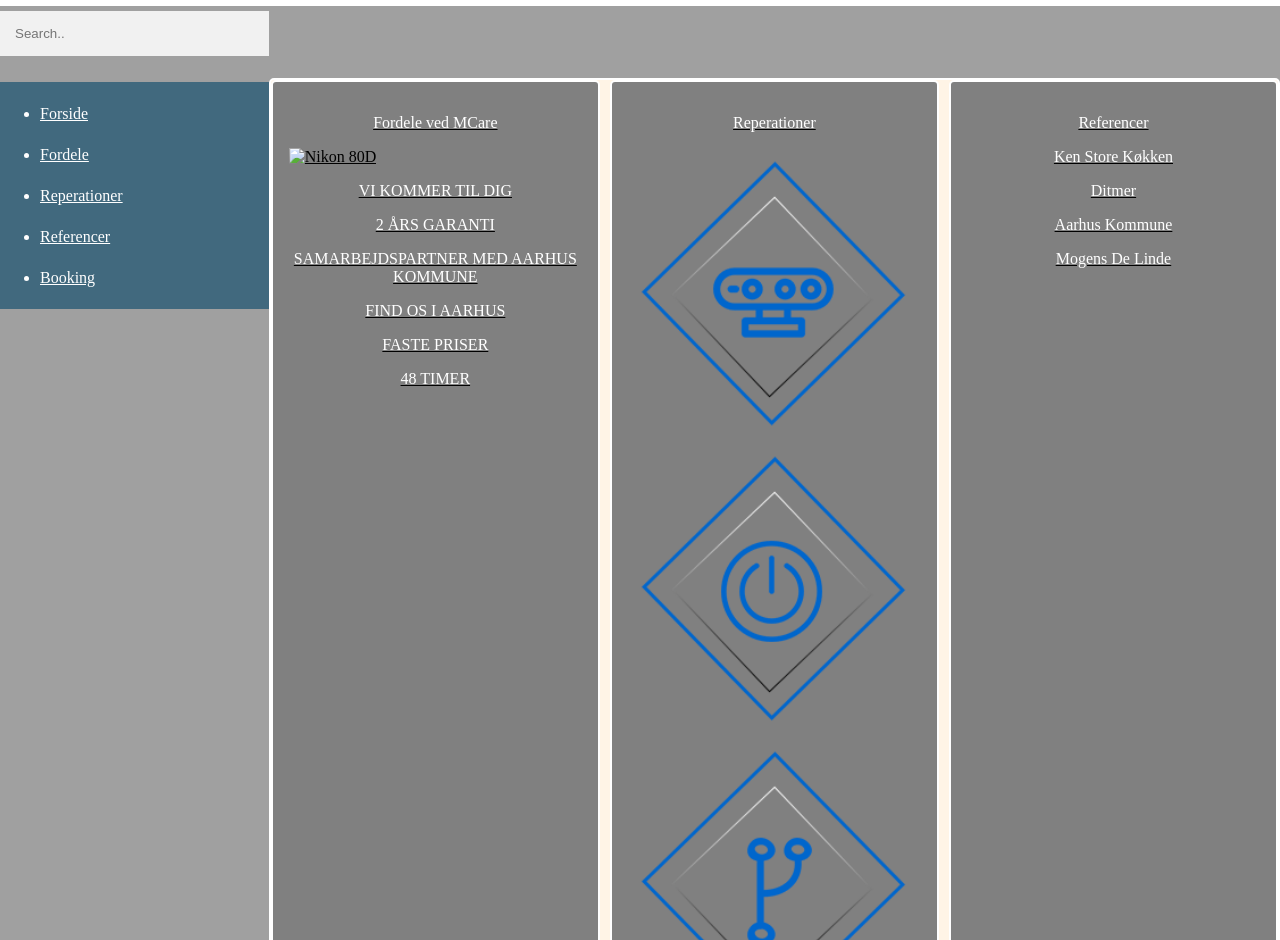
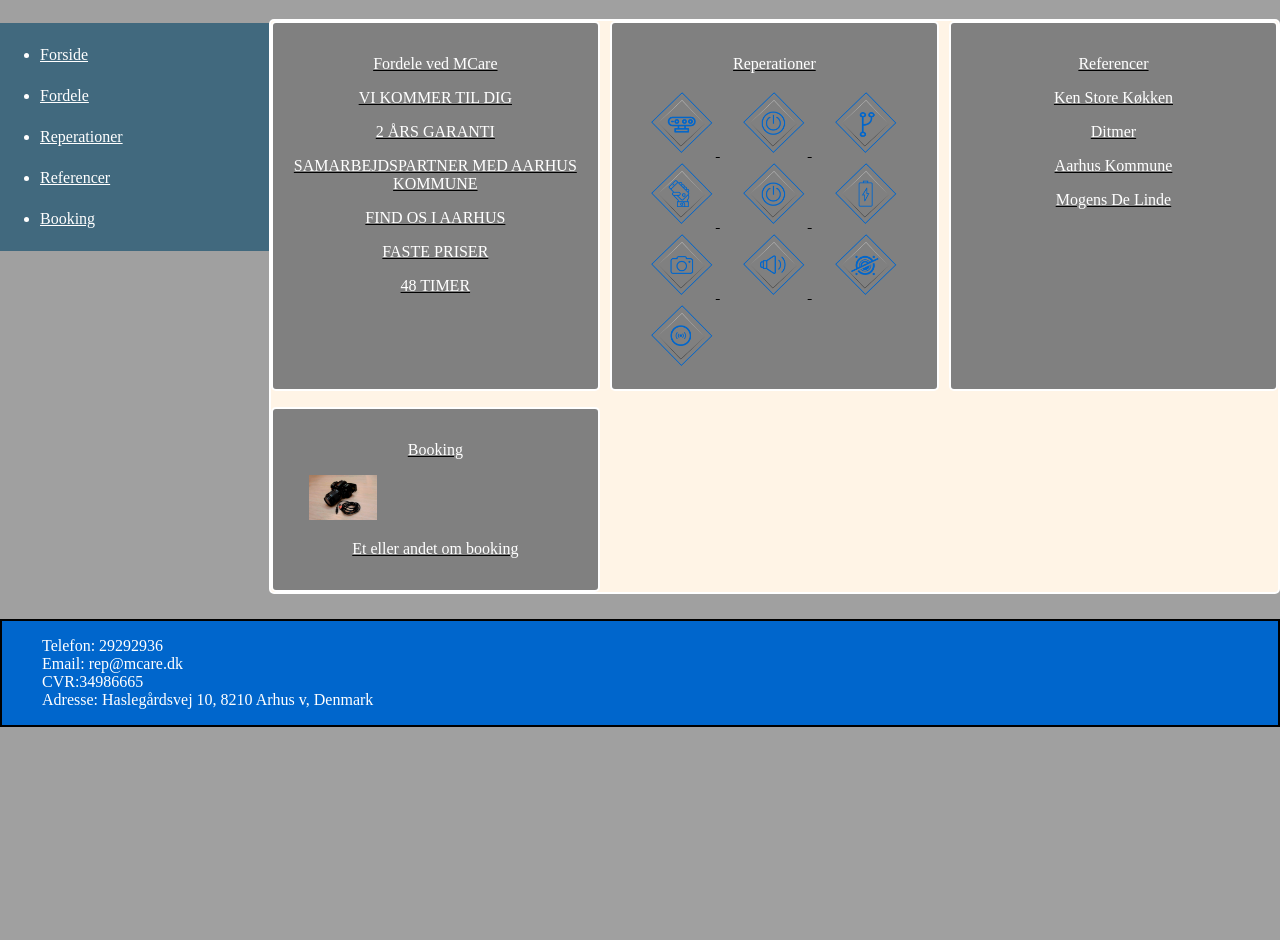
Before and after one commit to Elylyssa/digital-startup, a plain HTML site: page index.html in a window 1280 px wide. Shown: the part 186-1126 px from the top of the page. After the commit the page ends 913 px from the top, so only its background shows below. Drawn offline with Linux system fonts and the light colour scheme; files whose address does not match are found by name.

Commit message:
bmthguny7j6,

```diff
--- a/css/style.css
+++ b/css/style.css
@@ -19,7 +19,8 @@ body {
   }
 
 img {
-  width: 100%;
+  width: 30%;
+  padding-left: 7%;
 }
 .wrapper {
   display: grid;
@@ -66,6 +67,7 @@ h1 {
 a {
     color: black;
 }
+
 
 /* --------------- Menu stuff -------------- */
 
@@ -189,6 +191,18 @@ h1 {
     margin-right: 23%;
 }
 
+footer {
+
+      margin-top: 2%;
+      background-color:  rgb(0, 102, 204);
+      border: 2px solid black;
+      width: 100%;
+      color: white;
+}
+ footer li{
+      list-style-type: none;
+  }
+
 /* --------- Header img stuff ------------- */
 
 .responsive {
--- a/index.html
+++ b/index.html
@@ -46,7 +46,6 @@
             <div>
                 <a href="udstyr/foto/nikon-80D.html">
                     <p> Fordele ved MCare </p>
-                    <img src="images/nr.5.jpg" class="image" alt="Nikon 80D"/>
                     <p>VI KOMMER TIL DIG </p>
                     <p>2 ÅRS GARANTI </p>
                     <p>SAMARBEJDSPARTNER MED AARHUS KOMMUNE </p>
@@ -93,14 +92,13 @@
     </main>
 </body>
 <footer>
-  <section id="info">
       <ul>
           <li>Telefon: 29292936 </li>
           <li>Email: rep@mcare.dk</li>
           <li>CVR:34986665</li>
           <li>Adresse: Haslegårdsvej 10, 8210 Arhus v, Denmark </li>
       </ul>
-  </section>
+
 </footer>
 
 </html>
```
